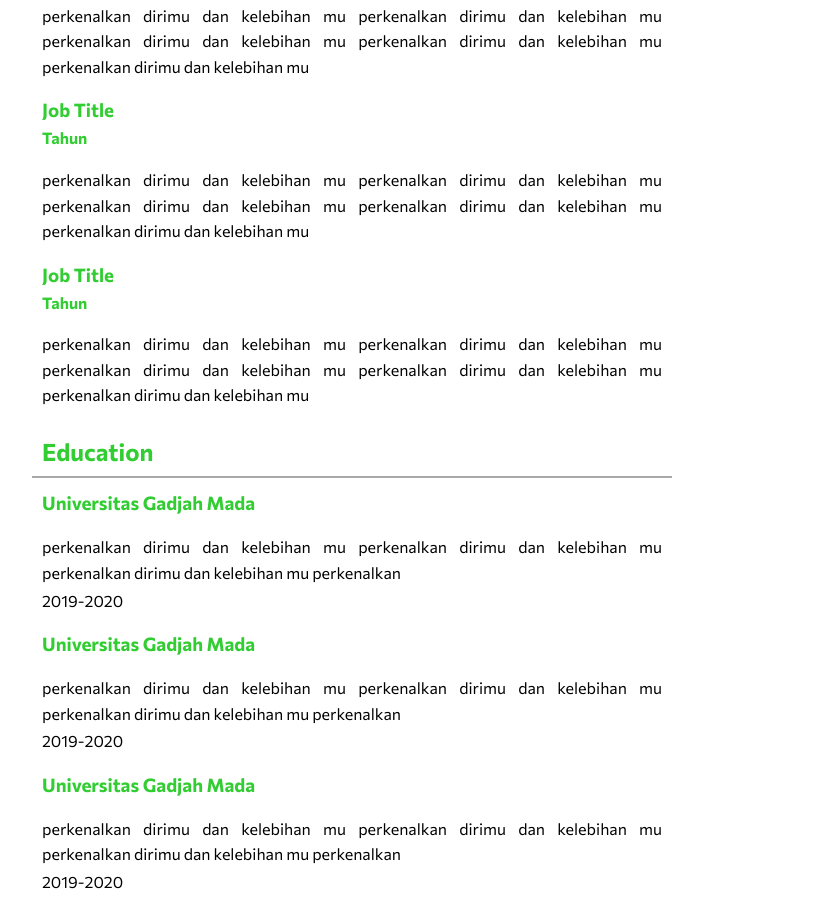
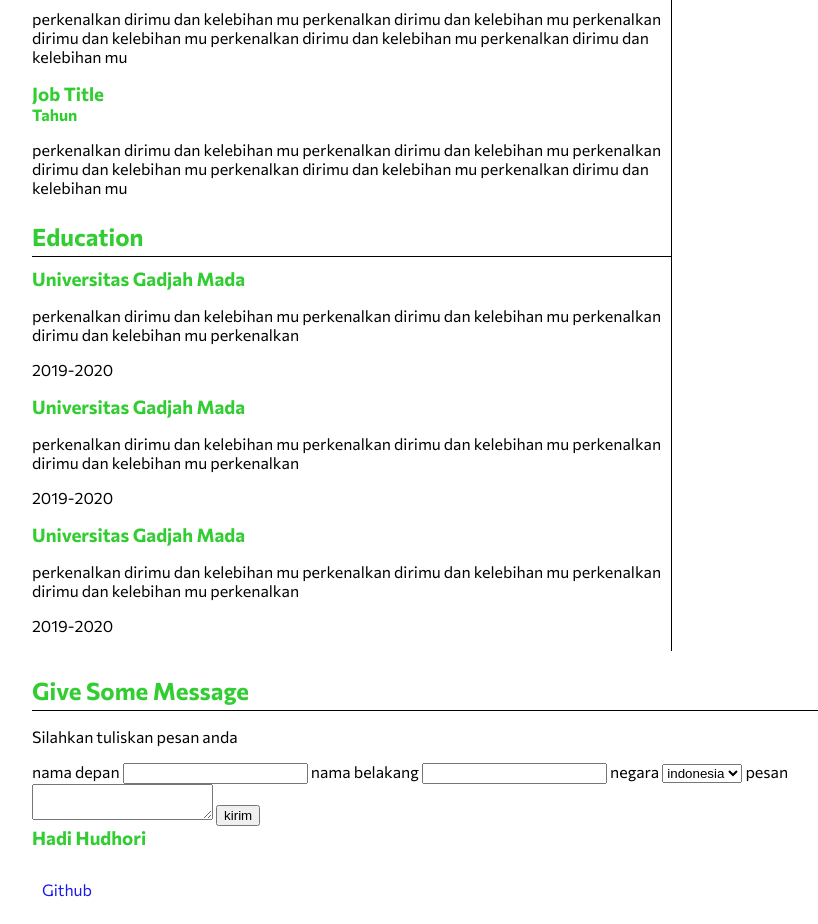
Before and after one commit to hadihudhoriDTSFE/latihan-membuat-template, a plain HTML site: page index.html in a window 1280 px wide. Shown: the part 1156-2080 px from the top of the page, without its empty margins (208-1026 px from the left). Drawn offline with Linux system fonts and the light colour scheme.

Commit message:
minor change

```diff
--- a/asset/css/index.css
+++ b/asset/css/index.css
@@ -6,7 +6,6 @@
 
 body {
   font-family: 'Commissioner', sans-serif;
-  line-height: 1.6;
   margin: 0;
 }
 
@@ -45,8 +44,8 @@ a {
     250ms color ease-in;
 }
 
-li a:hover:not(.active),
-li a:focus:not(.active) {
+a:hover:not(.active),
+a:focus:not(.active) {
   transform: scale(1.1);
   opacity: 1;
   background-color: salmon;
@@ -157,18 +156,14 @@ main {
 h2 {
   text-transform: capitalize;
   margin: 25px 0 10px 0;
-  padding: 0 10px 5px 10px;
-}
-
-main h2 {
-  border-bottom: 2px solid darkgray;
+  padding: 0 0 5px 0;
+  border-bottom: 1px solid black;
 }
 
 .isi,
 .job,
 .univ {
   margin: 0;
-  padding: 0 10px 0 10px;
 }
 
 h3,
@@ -176,109 +171,6 @@ h4 {
   text-transform: capitalize;
 }
 
-p {
-  text-align: justify;
+.deskripsi {
+  border-right: 1px solid black;
 }
-
-.subdeskripsi:nth-child(1) p:nth-child(3) {
-  padding: 0 10px 0 10px;
-}
-
-.univ p:nth-child(3) {
-  margin-top: 2px;
-}
-
-.univ p:nth-child(2) {
-  margin-bottom: 0;
-}
-
-.skills li {
-  list-style: none;
-  text-transform: capitalize;
-}
-
-.subskills ul {
-  padding-left: 10px;
-}
-
-.kotak-pesan {
-  background-color: whitesmoke;
-}
-.kotak-pesan form {
-  padding-bottom: 40px;
-}
-.kotak-pesan p,
-form {
-  padding: 0 10px 0px 10px;
-  text-align: justify;
-  max-width: 600px;
-}
-
-.kotak-pesan form input {
-  width: 70%;
-  display: inline-block;
-  margin-bottom: 5px;
-  line-height: 1.6;
-}
-
-.kotak-pesan form label {
-  width: 25%;
-  display: inline-block;
-  text-transform: capitalize;
-}
-
-.kotak-pesan form select {
-  display: inline-block;
-  width: 20%;
-  margin-right: 50%;
-  padding: 3px 0;
-  text-transform: capitalize;
-  margin-bottom: 5px;
-}
-
-.kotak-pesan form textarea {
-  display: inline-block;
-  width: 70%;
-  height: 100px;
-  resize: none;
-  margin-bottom: 5px;
-  vertical-align: text-top;
-}
-
-.kotak-pesan form button {
-  width: 70px;
-  margin-left: calc(100% - 70px);
-  display: inline-block;
-  text-align: center;
-  padding: 6px;
-  text-transform: capitalize;
-  font-weight: 700;
-  background-color: limegreen;
-  color: white;
-  border: none;
-  border-radius: 3px;
-  transition: 250ms transform ease-in-out;
-}
-.kotak-pesan form button:hover {
-  transform: scale(1.1);
-}
-
-footer h3, footer p, footer p a {
-  margin: 0;
-  padding: 0;
-  text-align: center;
-  color: white;
-}
-footer h3 {
-  text-transform: uppercase;
-  color: limegreen;
-  border-bottom: 1px solid limegreen;
-}
-footer a:hover {
-  transform: scale(1.1);
-}
-
-footer {
-  padding: 10px;
-  background-color: black;
-}
```
Also changed, not shown: asset/page/gallery.html (+2 -2 lines).
